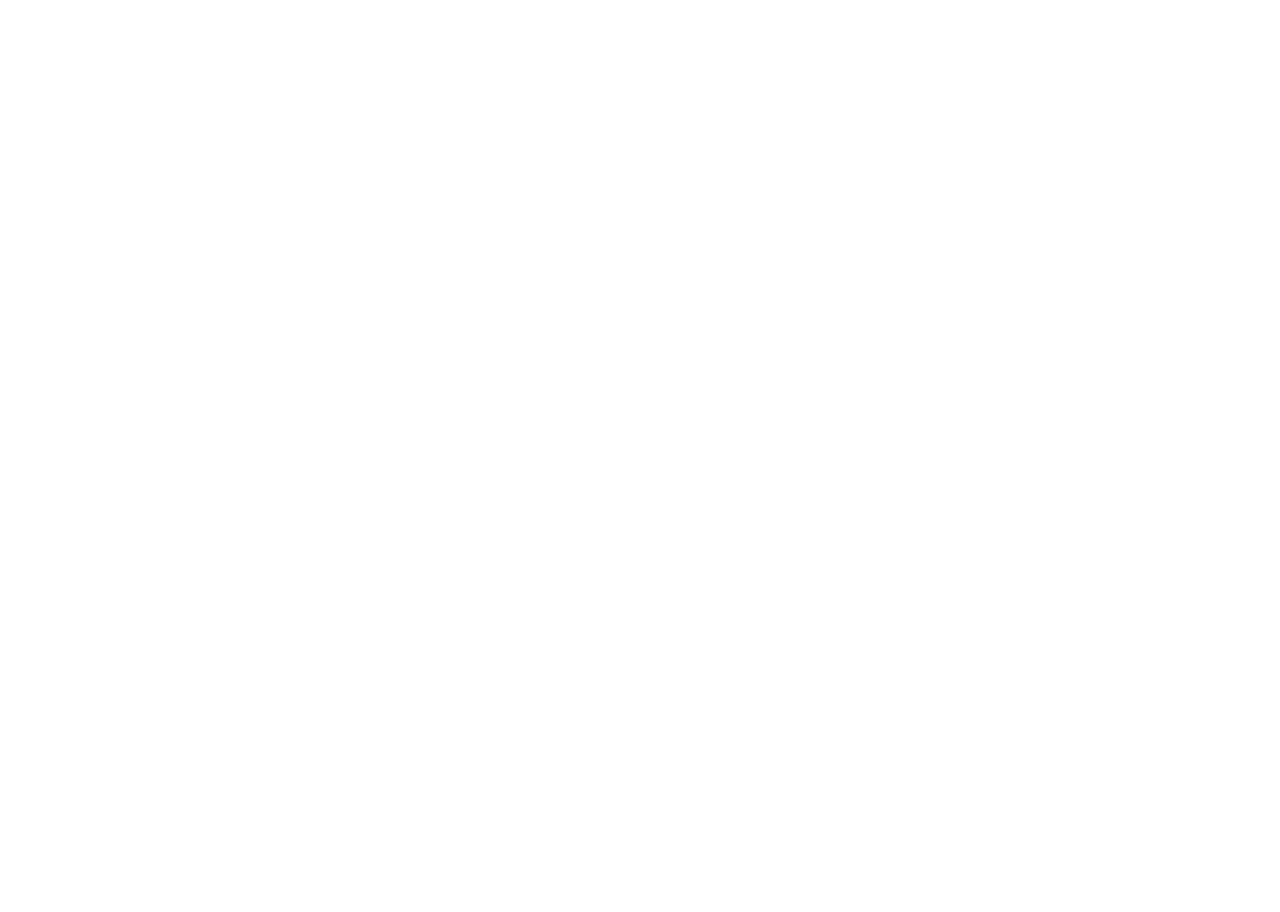
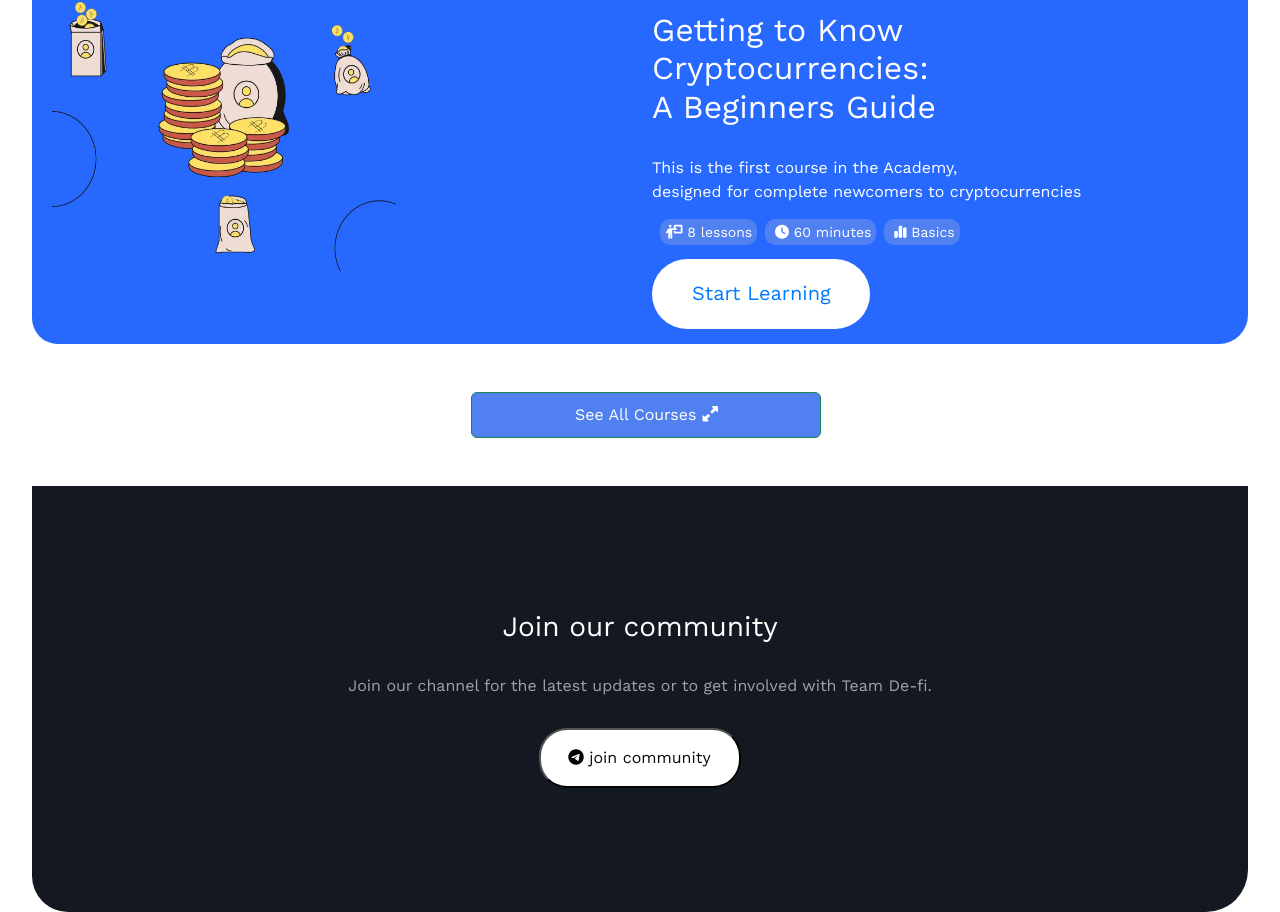
Before and after one commit to TEE2DWHY/TeamDefi, a React (Create React App) app: page /academy in a window 1280 px wide. Before the commit this address had no page. Shown: the part 367-1279 px from the top of the page. Before the commit the page ends 800 px from the top, so only its background shows below. Built offline with nearby package versions, Linux system fonts and the light colour scheme.

Commit message:
effected changes on the academy page

```diff
--- a/src/App.js
+++ b/src/App.js
@@ -5,6 +5,7 @@
 import CryptoBasic from "./pages/CryptoBasic"
 import About from "./pages/About"
 import Tools from "./pages/Tools"
+import OurCourses from "./pages/Academy"
 import Blog from "./pages/Blog"
 import EarnCrypto from "./pages/EarnCrypto"
 import TradeCrypto from "./pages/TradeCrypto"
@@ -22,6 +23,7 @@
                 <Route path="/crypto-basics" element={<CryptoBasic />} />
                 <Route path="/about" element={<About />} />
                 <Route path="/tools" element={<Tools />} />
+                <Route path="/academy" element={<OurCourses />} />
                 <Route path="/blog" element={<Blog />} />
                 <Route path="/use-crypto" element={<UseCrypto />} />
                 <Route path="/trade-crypto" element={<TradeCrypto />} />
--- a/src/index.css
+++ b/src/index.css
@@ -512,7 +512,7 @@
 }
 
 /* ACADEMY*/
-.academy-header:hover{
+.academy-header:hover, .nav:hover{
   background-image: url("../public/background.png");
 }
 
@@ -522,6 +522,8 @@
   padding-top: 10%;
   text-align: center;
   letter-spacing: .025em;
+  animation: flipInX; /* referring directly to the animation's @keyframe declaration */
+  animation-duration: 2s; /* don't forget to set a duration! */
 }
 
 .course-card1{
@@ -533,6 +535,7 @@
   -webkit-border-radius: 41px 39px 29px 26px;
   -moz-border-radius: 41px 39px 29px 26px;
   margin-top: 3%;
+  z-index: 2;
 }
 
 .course-card1:hover{
@@ -573,6 +576,47 @@
 .academy-button:hover {
   background: #F9F9F9;
   text-decoration: none;
+}
+
+.FAQ-bitcoin{
+  background-color: #141821;
+  width: 95%;
+  display: block;
+  margin: 0 auto;
+  border-radius: 0px 0px 42px 36px;
+-webkit-border-radius: 0px 0px 42px 36px;
+-moz-border-radius: 0px 0px 42px 36px;
+z-index: 0;
+}
+.FAQ1{
+ text-align: center;
+ margin: 10% 0;
+}
+.join-channel{
+   background: #ffffff;
+  background-image: -webkit-linear-gradient(top, #ffffff, #ffffff);
+  background-image: -moz-linear-gradient(top, #ffffff, #ffffff);
+  background-image: -ms-linear-gradient(top, #ffffff, #ffffff);
+  background-image: -o-linear-gradient(top, #ffffff, #ffffff);
+  background-image: linear-gradient(to bottom, #ffffff, #ffffff);
+  -webkit-border-radius: 28;
+  -moz-border-radius: 28;
+  border-radius: 28px;
+  color: #0a090a;
+  padding: 16px 28px 16px 27px;
+  text-decoration: none;
+}
+
+button.all-courses{
+   padding: 10px;
+  margin-left: 1%;
+  background-color: #5181f1;
+  width: 350px;
+}
+
+button.all-courses:hover{
+  background-color: #EEEEEE;
+  color:#181818;
 }
 
 /* Media Querry */
--- a/src/pages/Academy.js
+++ b/src/pages/Academy.js
@@ -1,4 +1,4 @@
-import React from 'react'
+import { Link } from "react-router-dom"
 
 const OurCourses = () => {
     return (
@@ -48,7 +48,19 @@
                 </div>
             </div>
             <br /> <br />
-
+            <div style={{ textAlign: "center" }}>
+                <Link to="/blog"><button className="btn btn-success all-courses" type="button">See All Courses <i class="fa-solid fa-up-right-and-down-left-from-center" style={{ color: "#fff" }}></i></button></Link>
+            </div>
+            <br /> <br />
+            <div className='FAQ-bitcoin'>
+                <div className='row'>
+                    <div className='col-lg-12 FAQ1'>
+                        <h3 style={{ color: "#fff" }}>Join our community</h3>
+                        <p style={{ opacity: "0.6", color: "#fff", margin: "30px" }}>Join our channel for the latest updates or to get involved with Team De-fi.</p>
+                        <button className='join-channel'> <i class="fa-brands fa-telegram" style={{ color: "#000" }}></i> join community</button>
+                    </div>
+                </div>
+            </div>
         </>
     )
 }
--- a/src/pages/EarnCrypto.js
+++ b/src/pages/EarnCrypto.js
@@ -9,7 +9,7 @@
             <Navbar />
             <br /> <br />
             <div className="container">
-                <h2>Step 2: How to Earn Crypto</h2>
+                <h2>How to Earn Crypto</h2>
                 <div className="row">
                     {earncrypto.map((basics) => (
                         <div className="col-lg-4">
```
Also changed, not shown: public/hands.svg (added).
